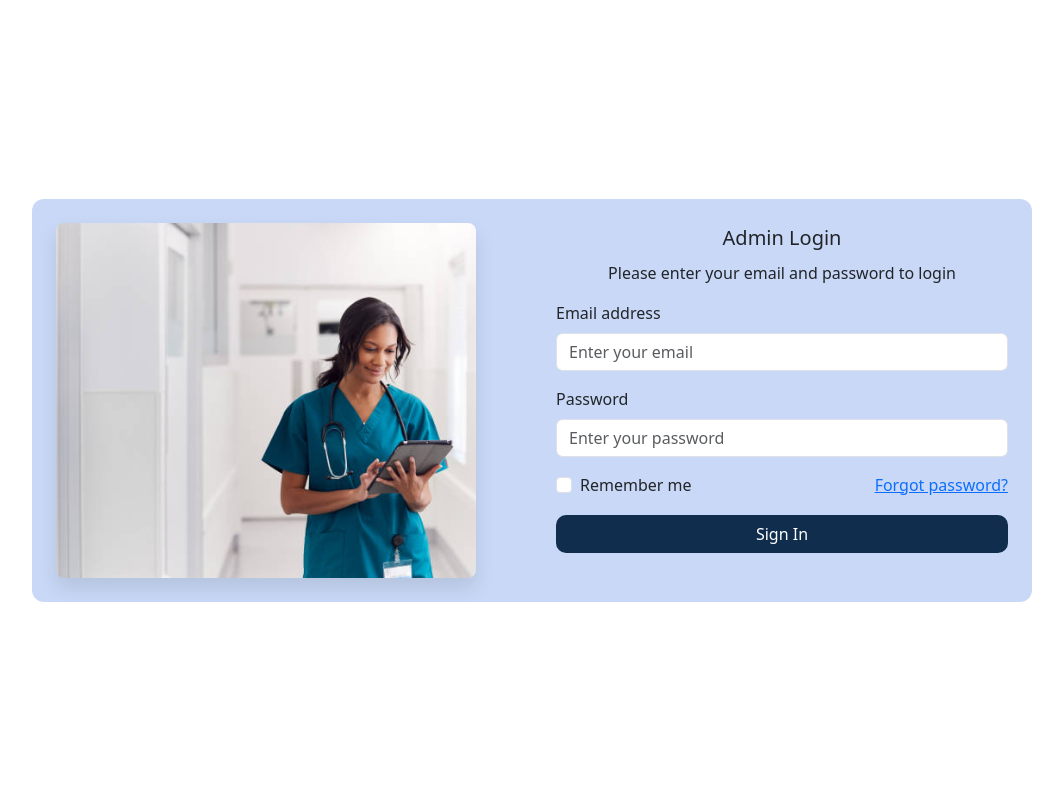
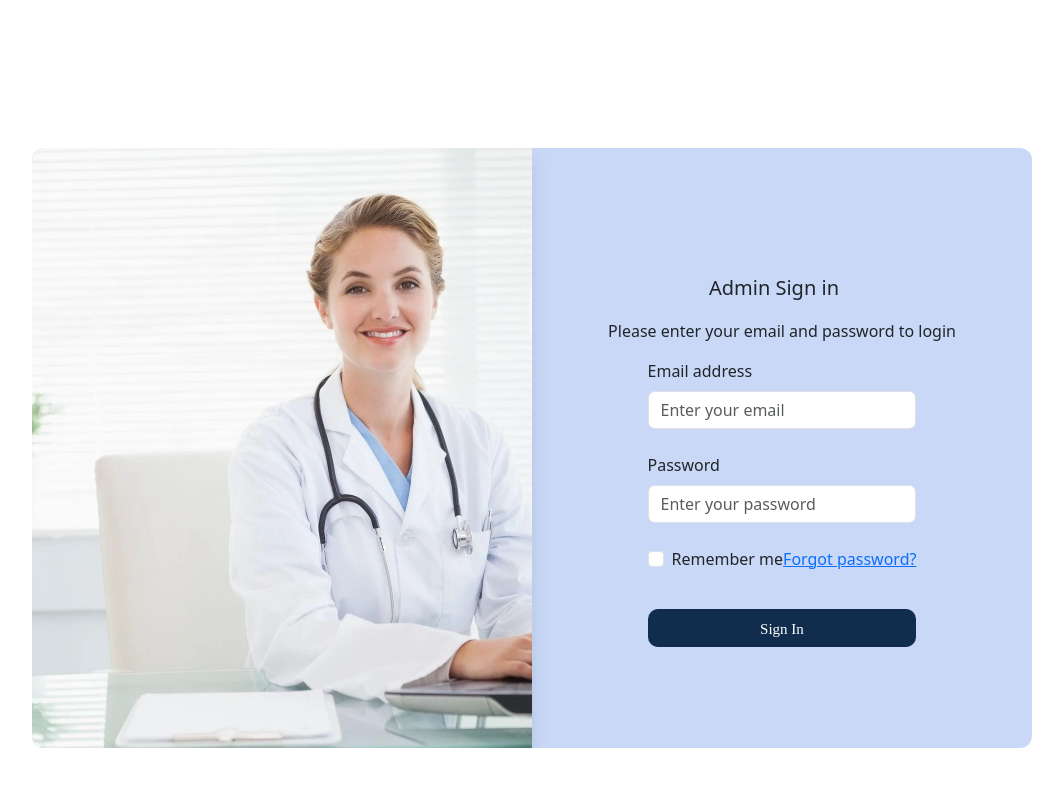
Before and after one commit to thathsarabandara/HealthSphereProject-, a React (Create React App) app in the folder client/: page /admin/login in a window 1280 px wide. Shown: the top 786 px of the page, without its empty margins (108-1171 px from the left). Built offline with nearby package versions, Linux system fonts and the light colour scheme; no server answers.

Commit message:
fixed the admin login

```diff
--- a/client/src/pages/User/auth/Login.js
+++ b/client/src/pages/User/auth/Login.js
@@ -1,11 +1,11 @@
-import React, { useState , useEffect } from 'react';
+import React, { useState, useEffect } from 'react';
 import { triggerLoginEvent } from './authEvents'; // Make sure to adjust the import path
 import axios from 'axios';
 import { useNavigate, Link } from 'react-router-dom';
 import '../../../styles/temp.css';
-import signin from '../../../assets/images/patient/login.webp'
+import signin from '../../../assets/images/patient/login.webp';
 import Loader from '../../../components/common/Loader';
-import { toast } from 'react-toastify';
+import { ToastContainer, toast } from 'react-toastify';
 import 'react-toastify/dist/ReactToastify.css';
 
 function Login() {
@@ -73,8 +73,8 @@ function Login() {
   };
 
   return (
-    <div className="container p-3 my-5 h-custom">
-      <div className="row mt-3 mb-3" style={{background: '#C8D8F6', borderRadius: 12, overflow: 'hidden'}}>
+    <div className="container p-3 my-5 h-custom" style={{ minHeight: '100vh', display: 'flex', alignItems: 'center', justifyContent: 'center' }}>
+      <div className="row mt-3 mb-3" style={{background: '#C8D8F6', borderRadius: 12, overflow: 'hidden', width: '100%', maxWidth: '1000px' }}>
         <div className="col-md-6 p-0">
           <img
             src={signin}
@@ -164,6 +164,7 @@ function Login() {
           </form>
         </div>
       </div>
+      <ToastContainer />
     </div>
   );
 }
--- a/client/src/pages/admin/Login.js
+++ b/client/src/pages/admin/Login.js
@@ -1,11 +1,9 @@
-import { useState } from "react";
-import { Link } from "react-router-dom";
-import '../../styles/temp.css';
-import signin from '../../assets/images/Rectangle 84 (1).svg'
-import axios from "axios";
-import { useNavigate } from "react-router-dom";
+import React, { useState } from 'react';
+import axios from 'axios';
+import { useNavigate } from 'react-router-dom';
+import { ToastContainer, toast } from 'react-toastify';
 import 'react-toastify/dist/ReactToastify.css';
-import { toast, ToastContainer } from 'react-toastify';
+import signin from '../../assets/images/patient/login.webp';
 
 const AdminLogin = () => {
   const [email, setEmail] = useState("");
@@ -54,32 +52,36 @@ const AdminLogin = () => {
   };
 
   return (
-    <div className="container d-flex justify-content-center align-items-center" style={{ minHeight: '100vh' }}>
-      <ToastContainer />
-      <div className="row w-100 g-0" style={{ background: '#C8D8F6', borderRadius: 12, maxWidth: '1000px' }}>
-
-        <div className="col-lg-6 col-md-6 d-none d-md-block p-4">
+    <div className="container p-3 my-5 h-custom" style={{ minHeight: '100vh', display: 'flex', alignItems: 'center', justifyContent: 'center' }}>
+      <div className="row mt-3 mb-3" style={{background: '#C8D8F6', borderRadius: 12, overflow: 'hidden', width: '100%', maxWidth: '1000px', height: '600px' }}>
+        <div className="col-md-6 p-0">
           <img
             src={signin}
             className="img-fluid"
-            alt="Sample"
-            style={{ maxHeight: '100%', objectFit: 'cover' }}
+            alt="Sample image"
+            style={{
+              width: '100%',
+              height: '100%',
+              objectFit: 'cover',
+              borderRadius: '12px 0 0 12px'
+            }}
           />
         </div>
 
-        <div className="col-lg-6 col-md-6 col-sm-12 p-4">
-          <div className="text-center">
-            <p className="lead fw-normal mb-2">Admin Login</p>
-            <p>Please enter your email and password to login</p>
+        <div className="col-md-6 mx-auto px-5 d-flex flex-column justify-content-center align-items-center">
+          <div className="d-flex flex-row align-items-center justify-content-center mt-4">
+            <p className="lead fw-normal mb-0 me-3">Admin Sign in </p>
           </div>
-
+          <p className='mt-3'>Please enter your email and password to login</p>
           <form onSubmit={handleSubmit}>
-            <div className="mb-3">
-              <label htmlFor="email" className="form-label">Email address</label>
+            <div className="mb-4">
+              <label htmlFor="email" className="form-label">
+                Email address
+              </label>
               <input
                 type="email"
                 id="email"
-                className="form-control"
+                className="form-control w-100"
                 placeholder="Enter your email"
                 value={email}
                 onChange={(e) => setEmail(e.target.value)}
@@ -87,8 +89,10 @@ const AdminLogin = () => {
               />
             </div>
 
-            <div className="mb-3">
-              <label htmlFor="password" className="form-label">Password</label>
+            <div className="mb-4">
+              <label htmlFor="password" className="form-label">
+                Password
+              </label>
               <input
                 type="password"
                 id="password"
@@ -100,24 +104,32 @@ const AdminLogin = () => {
               />
             </div>
 
-            <div className="d-flex justify-content-between mb-3">
+            <div className="d-flex justify-content-between mb-4">
               <div className="form-check">
-                <input className="form-check-input" type="checkbox" id="rememberMe" />
-                <label className="form-check-label" htmlFor="rememberMe">Remember me</label>
+                <input
+                  className="form-check-input"
+                  type="checkbox"
+                  id="rememberMe"
+                />
+                <label className="form-check-label" htmlFor="rememberMe">
+                  Remember me
+                </label>
               </div>
-              <a href="!#">Forgot password?</a>
+              <a href="/admin/resetpasswordRequest">Forgot password?</a>
             </div>
 
-            <button type="submit" className="btn w-100 text-white" style={{ background: '#112D4E', borderRadius: 10 }}>
-              Sign In
-            </button>
-
-
+            <div className="text-center text-md-start mt-4 pt-2">
+              <button className="btn mt-1 w-100" style={{ background: '#112D4E', borderRadius: 10 }}>
+                <span className="text-white" style={{ fontSize: 15, fontFamily: 'Sansation', fontWeight: '400' }}>
+                  Sign In
+                </span>
+              </button>
+            </div>
           </form>
         </div>
       </div>
+      <ToastContainer />
     </div>
-
   );
 };
 
```
